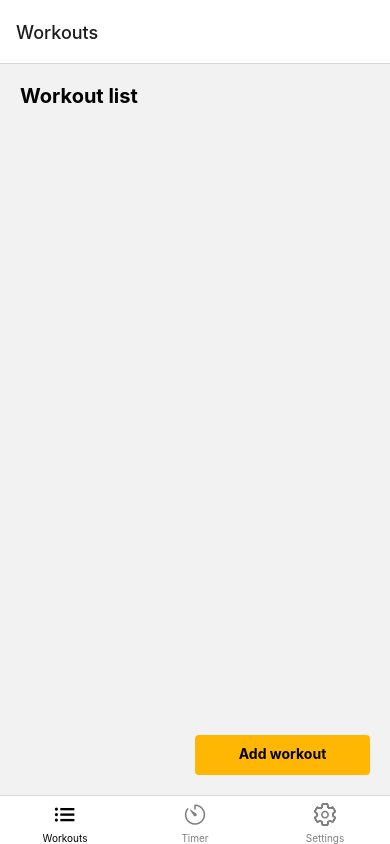
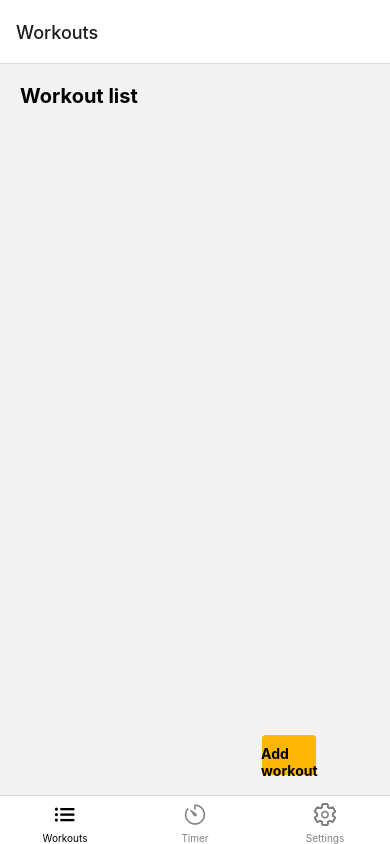
Before and after one commit to marcterradas/timers-exercises-series, a React Native app: screen / in a window 390 px wide. Built offline with nearby package versions, Linux system fonts and the light colour scheme.

Commit message:
feat: :sparkles: update logic workout footer buttons

```diff
--- a/src/components/ActionButton.jsx
+++ b/src/components/ActionButton.jsx
@@ -6,7 +6,7 @@ import { t } from "i18next";
 const ActionButton = (props) => {
   return (
     <TouchableOpacity
-      style={styles.button}
+      style={styles[props.type]}
       onPress={() => {
         props.method();
       }}
--- a/src/pages/workout/Main.jsx
+++ b/src/pages/workout/Main.jsx
@@ -8,13 +8,9 @@ import { t } from "i18next";
 
 const WorkoutScreen = () => {
   const [page, setPage] = useState("list");
-  const [actionLabel, setActionLabel] = useState(t("workout_add"));
 
   function changePage() {
     setPage(page === "list" ? "form" : "list");
-    setActionLabel(
-      page === "list" ? t("return_workout_list") : t("workout_add")
-    );
   }
 
   return (
@@ -23,7 +19,26 @@ const WorkoutScreen = () => {
         {page == "list" ? <List /> : <Form />}
       </ScrollView>
       <View style={styles.actionContainer}>
-        <ActionButton label={actionLabel} method={changePage} />
+        {page == "list" ? (
+          <ActionButton
+            label={t("workout_add")}
+            type="actionButton"
+            method={changePage}
+          />
+        ) : (
+          <>
+            <ActionButton
+              label={t("return")}
+              type="backButton"
+              method={changePage}
+            />
+            <ActionButton
+              label={t("save")}
+              type="actionButton"
+              method={changePage}
+            />
+          </>
+        )}
       </View>
     </View>
   );
--- a/src/styles/workout.styles.js
+++ b/src/styles/workout.styles.js
@@ -38,16 +38,26 @@ const styles = StyleSheet.create({
     padding: 10,
   },
   actionContainer: {
-    alignSelf: "stretch",
-    alignItems: "center",
     padding: 20,
+    alignSelf: "flex-end",
+    flexDirection: "row",
   },
-  button: {
+  actionButton: {
     height: 40,
     padding: 10,
     borderRadius: 4,
     borderColor: "#ccc",
     backgroundColor: COLORS.YELLOW,
+    alignSelf: "flex-end",
+    alignItems: "center",
+    width: "50%",
+  },
+  backButton: {
+    height: 40,
+    padding: 10,
+    borderRadius: 4,
+    borderColor: "#ccc",
+    backgroundColor: COLORS.WHITE,
     alignSelf: "flex-end",
     alignItems: "center",
     width: "50%",
```
